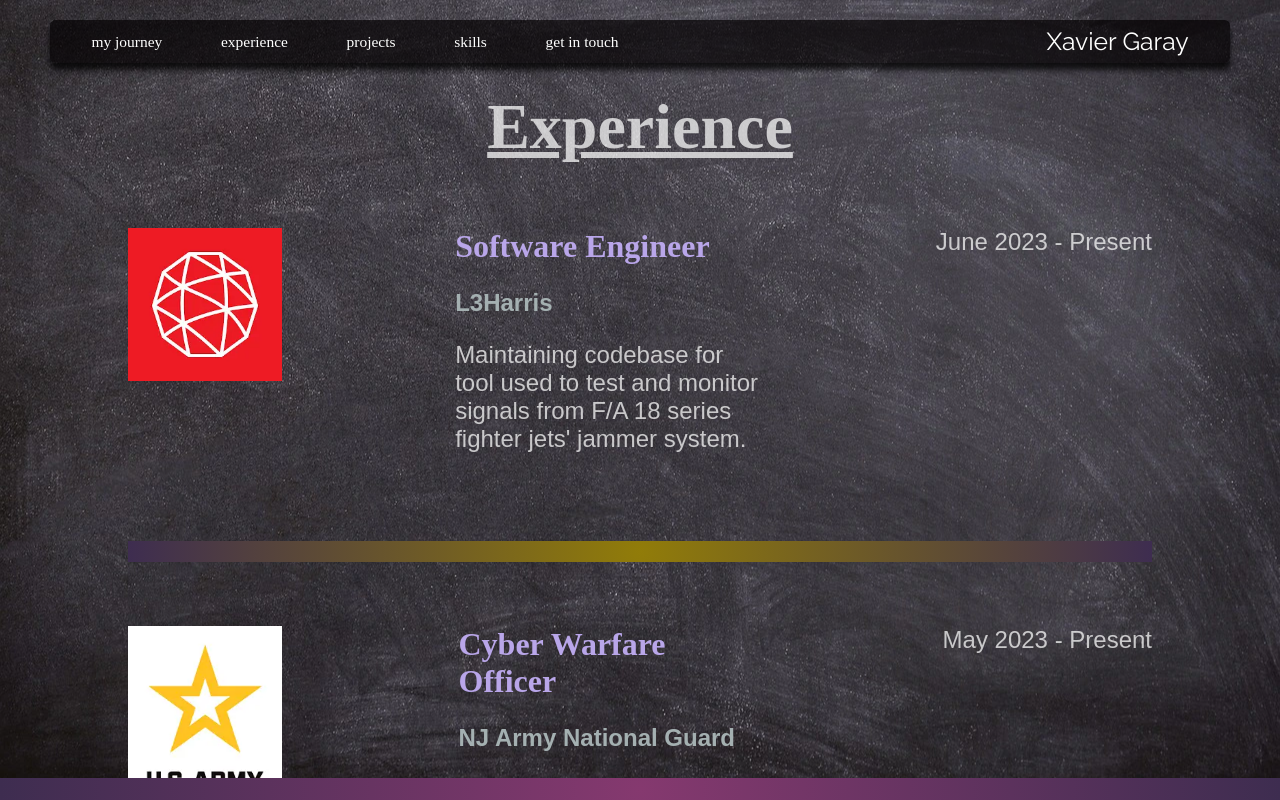
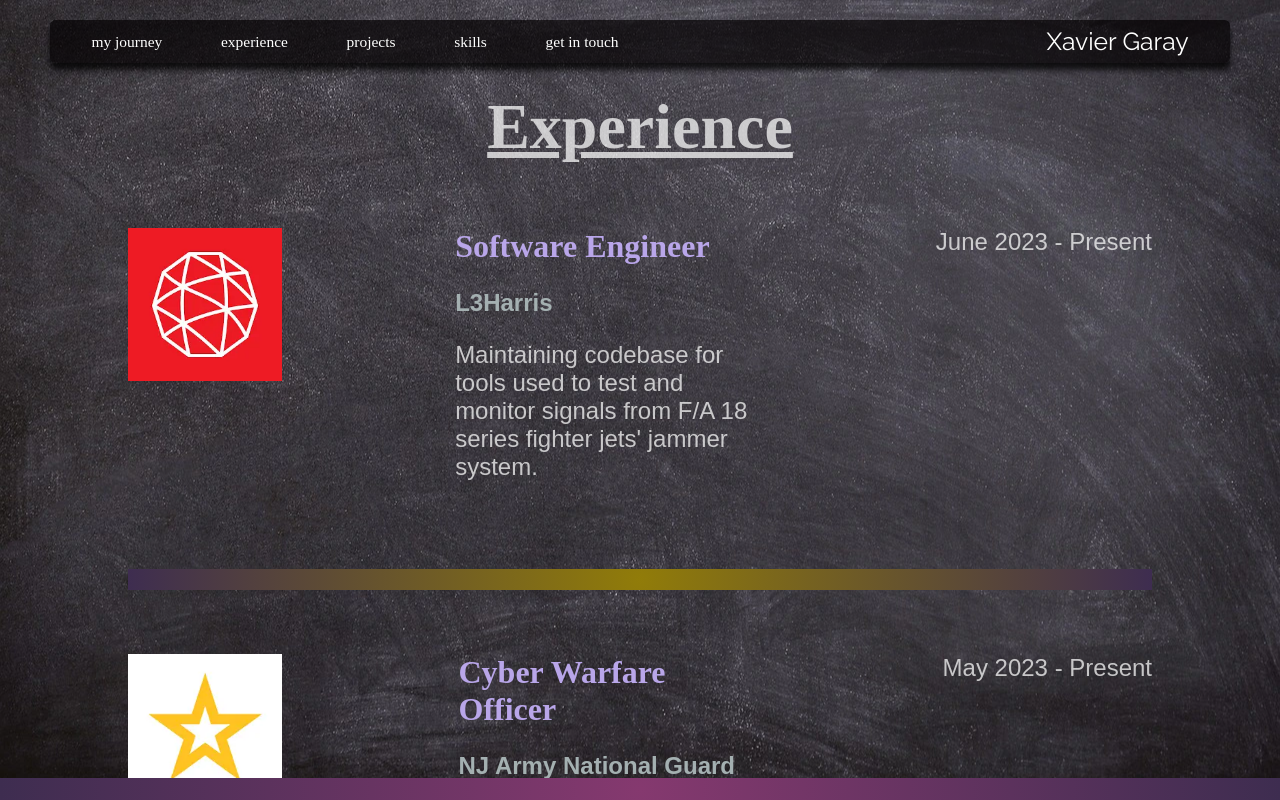
Before and after one commit to NJIT-WIS/midterm-portfolio-xaviergaray, a website: page docs/sections/experience/experience.html in a window 1280 px wide. Drawn offline with Linux system fonts and the light colour scheme; a web font is replaced by a local one.

Commit message:
Fixed typo in experience.html

```diff
--- a/docs/sections/experience/experience.html
+++ b/docs/sections/experience/experience.html
@@ -70,7 +70,7 @@
                 <div class="text" id="l3Harris">
                     <h2>Software Engineer</h2>
                     <h3>L3Harris</h3>
-                    <p>Maintaining codebase for tool used to test and monitor signals from F/A 18 series fighter jets' jammer system.</p>
+                    <p>Maintaining codebase for tools used to test and monitor signals from F/A 18 series fighter jets' jammer system.</p>
                 </div>
                 <div class="dates">June 2023 - Present</div>
             </div>
```
